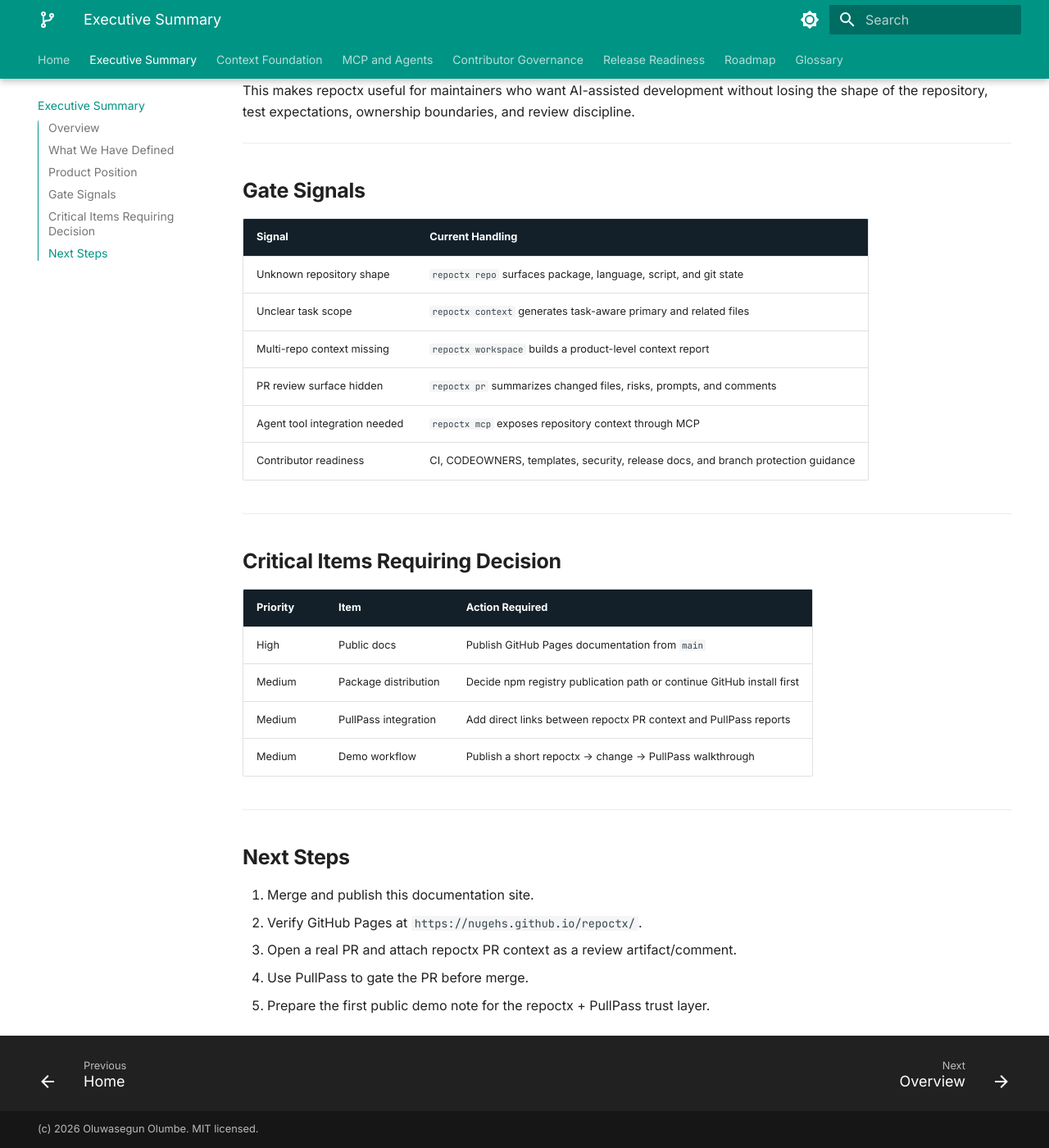
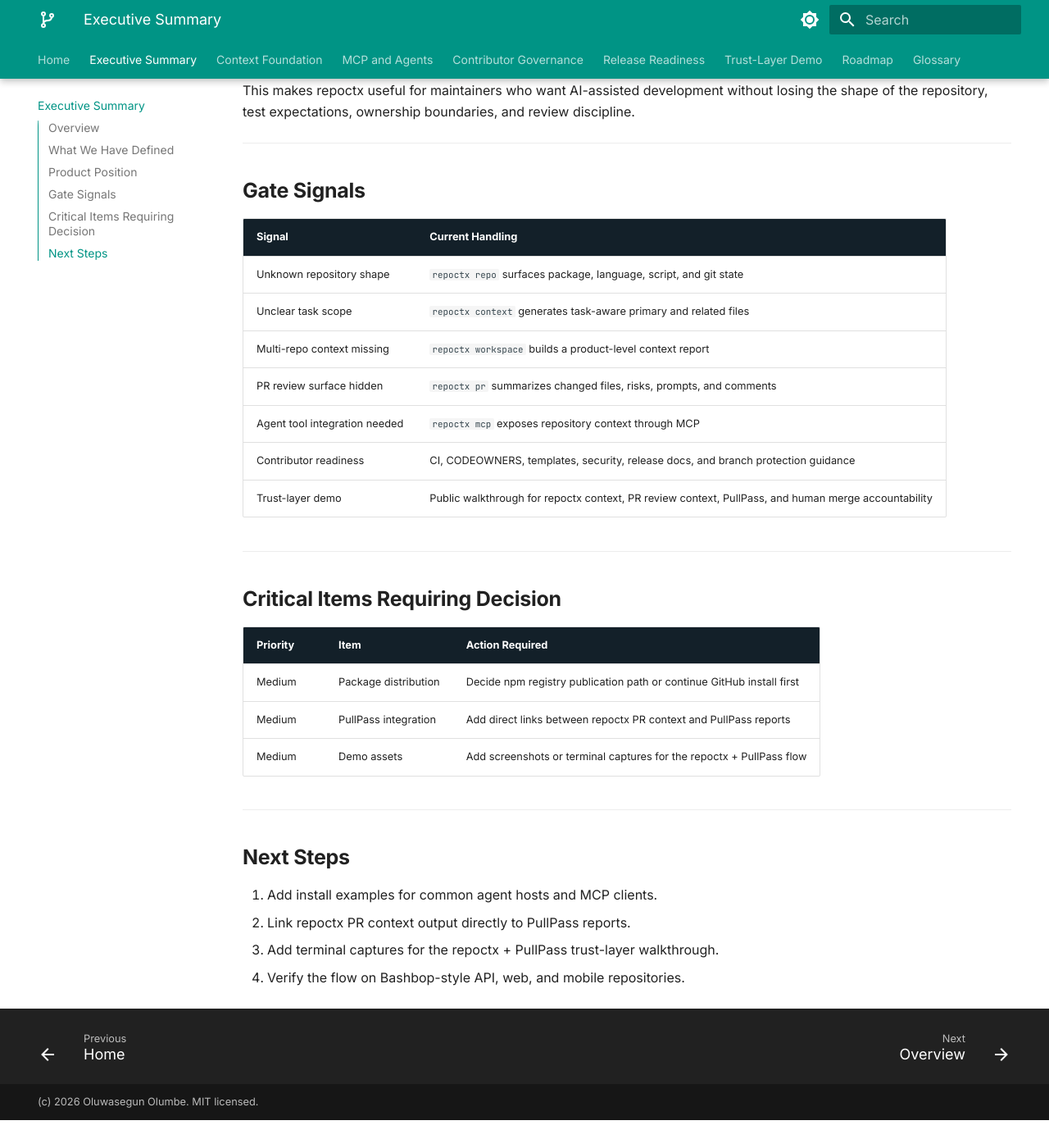
Before and after one commit to BASHBOP/otito, an MkDocs documentation site: the page built from docs/EXECUTIVE-SUMMARY.md, in a window 1280 px wide and 1400 px high, scrolled down 1222 px. Shown: the whole window at 82% size. Built offline with MkDocs 1.6.1 and Material for MkDocs 9.7.7, drawn with Linux system fonts in a browser that asks for light colours; after the commit the page ends 2588 px from its top, so only the background shows below that.

Commit message:
docs: add trust-layer demo walkthrough

```diff
--- a/docs/EXECUTIVE-SUMMARY.md
+++ b/docs/EXECUTIVE-SUMMARY.md
@@ -56,6 +56,7 @@
 | PR review surface hidden      | `repoctx pr` summarizes changed files, risks, prompts, and comments               |
 | Agent tool integration needed | `repoctx mcp` exposes repository context through MCP                              |
 | Contributor readiness         | CI, CODEOWNERS, templates, security, release docs, and branch protection guidance |
+| Trust-layer demo              | Public walkthrough for repoctx context, PR review context, PullPass, and human merge accountability |
 
 ---
 
@@ -63,17 +64,15 @@
 
 | Priority | Item                 | Action Required                                                       |
 | -------- | -------------------- | --------------------------------------------------------------------- |
-| High     | Public docs          | Publish GitHub Pages documentation from `main`                        |
 | Medium   | Package distribution | Decide npm registry publication path or continue GitHub install first |
 | Medium   | PullPass integration | Add direct links between repoctx PR context and PullPass reports      |
-| Medium   | Demo workflow        | Publish a short repoctx -> change -> PullPass walkthrough             |
+| Medium   | Demo assets          | Add screenshots or terminal captures for the repoctx + PullPass flow  |
 
 ---
 
 ## Next Steps
 
-1. Merge and publish this documentation site.
-2. Verify GitHub Pages at `https://nugehs.github.io/repoctx/`.
-3. Open a real PR and attach repoctx PR context as a review artifact/comment.
-4. Use PullPass to gate the PR before merge.
-5. Prepare the first public demo note for the repoctx + PullPass trust layer.
+1. Add install examples for common agent hosts and MCP clients.
+2. Link repoctx PR context output directly to PullPass reports.
+3. Add terminal captures for the repoctx + PullPass trust-layer walkthrough.
+4. Verify the flow on Bashbop-style API, web, and mobile repositories.
--- a/mkdocs.yml
+++ b/mkdocs.yml
@@ -87,6 +87,8 @@
       - Overview: 03-contributor-governance/README.md
   - Release Readiness:
       - Overview: 04-release-readiness/README.md
+  - Trust-Layer Demo:
+      - Overview: 05-trust-layer-demo/README.md
   - Roadmap: ROADMAP.md
   - Glossary: GLOSSARY.md
 
```
Also changed, not shown: CHANGELOG.md (+1 -1 lines), docs/05-trust-layer-demo/README.md (added, +142 -0 lines), docs/ROADMAP.md (+1 -1 lines), docs/index.md (+7 -0 lines).
